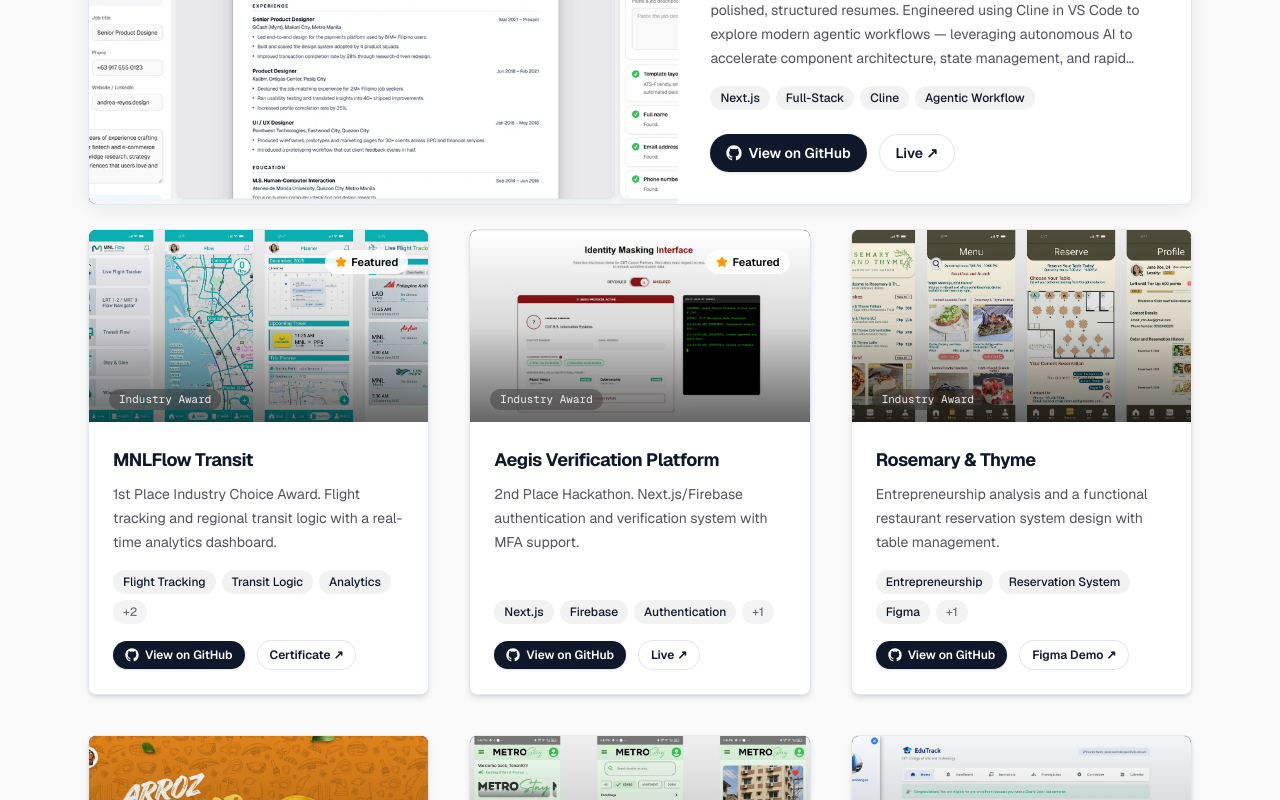
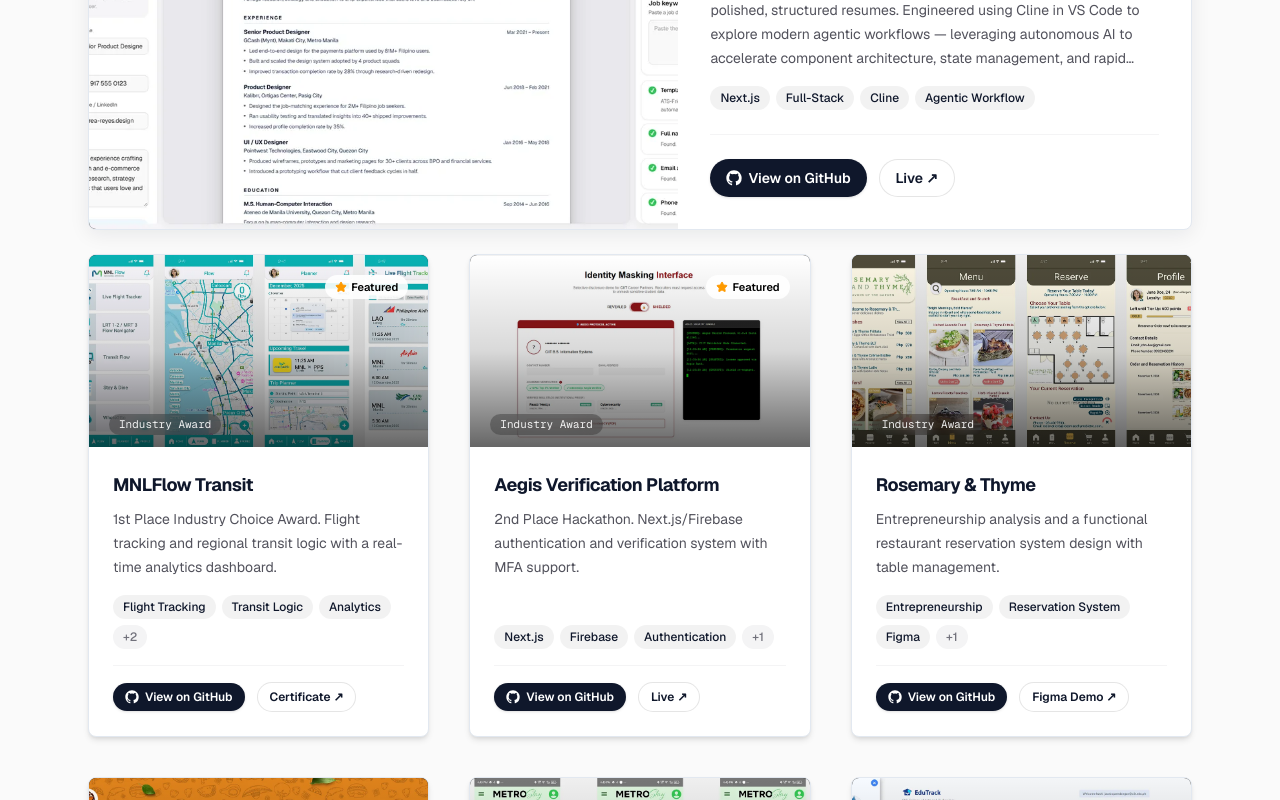
Before and after one commit to jacobconradquendangan-portfolio/portfolio-website-v2, a Next.js app: page / in a window 1280 px wide. Shown: the part 2840-3640 px from the top of the page. Built offline with nearby package versions, Linux system fonts and the light colour scheme.

Commit message:
Enhance project display with border styling for better separation

```diff
--- a/src/components/Projects.tsx
+++ b/src/components/Projects.tsx
@@ -135,7 +135,7 @@
                   <span key={t} className="rounded-full bg-black/[.05] px-2.5 py-1 text-xs font-medium dark:bg-white/[.07]">{t}</span>
                 ))}
               </div>
-              <div className="mt-6 flex flex-wrap gap-3">
+              <div className="mt-6 flex flex-wrap gap-3 border-t border-zinc-100 pt-6 dark:border-zinc-800">
                 <a href={hero.github} target="_blank" rel="noopener noreferrer" className="inline-flex items-center justify-center gap-1.5 rounded-full bg-slate-900 px-4 py-2 text-sm font-semibold text-white shadow-sm transition hover:bg-black">
                   <GithubIcon className="h-4 w-4" /> View on GitHub
                 </a>
@@ -205,7 +205,7 @@
                     <span className="rounded-full bg-zinc-100 px-2.5 py-1 text-xs font-medium text-zinc-500 dark:bg-white/[.05]">+{p.tags.length - 3}</span>
                   )}
                 </div>
-                <div className="mt-4 flex flex-wrap items-center gap-3">
+                <div className="mt-4 flex flex-wrap items-center gap-3 border-t border-zinc-100 pt-4 dark:border-zinc-800">
                   <a
                     href={p.github}
                     target="_blank"
```
